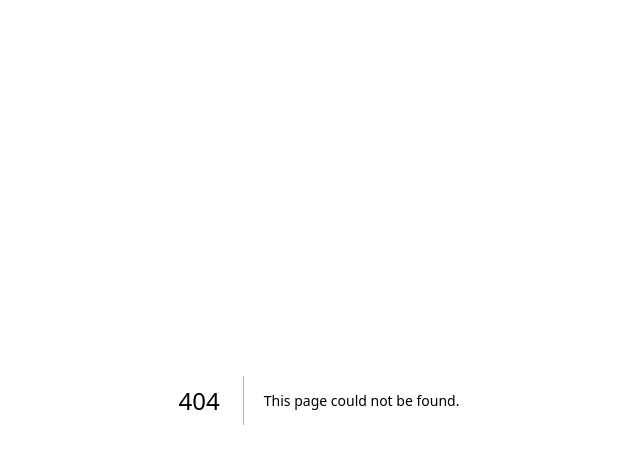
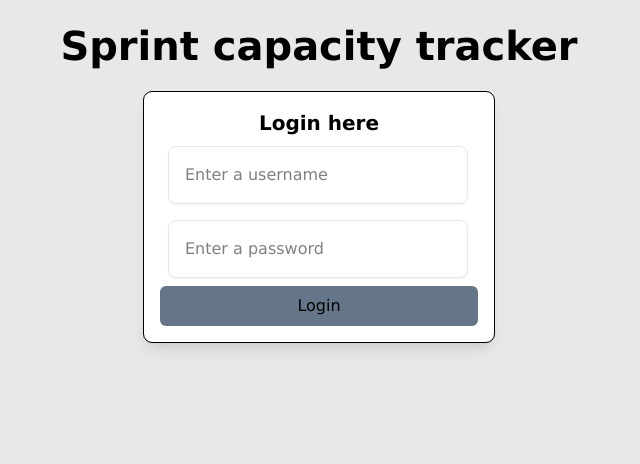
Before and after one commit to SamAld06/sprint-capacity-tracker, a Next.js app: page /login in a window 1280 px wide. Before the commit this address had no page. Shown: the top 464 px of the page, without its empty margins (321-961 px from the left). Built offline with nearby package versions, Linux system fonts and the light colour scheme.

Commit message:
SCT-10 Finish styling for form

```diff
--- a/src/app/globals.css
+++ b/src/app/globals.css
@@ -1,7 +1,7 @@
 @import "tailwindcss";
 
 :root {
-  --background: #647687;
+  --background: #e8e8e8;
   --foreground: #171717;
 }
 
--- a/src/app/login/login.tsx
+++ b/src/app/login/page.tsx
@@ -1,3 +1,5 @@
+"use client"
+
 import styles from './styles.module.css'
 import { useState } from "react";
 
@@ -6,10 +8,10 @@ export default function Login() {
   const [currentPassword, setCurrentPassword] = useState("");
   const [error, setError] = useState("");
 
-  const handleSubmit = async (e) => {
+  const handleSubmit = async (e: React.FormEvent) => {
     e.preventDefault();
     const res = await fetch("http://localhost:3000/login", {});
-
+    const data = await res.json();
     if (!res.ok) {
       setError(data.error);
     } else {
@@ -18,19 +20,22 @@ export default function Login() {
   };
   return (
     <main className={styles.root}>
-      <h1 className={styles.header}>Please login here</h1>
-      <form onSubmit={handleSubmit}>
+      <h1 className={styles.header}>Sprint capacity tracker</h1>
+      <form onSubmit={handleSubmit} className={styles.form}>
+        <p className={styles.formTitle}>Login here</p>
         <input
+          className={styles.input}
           placeholder="Enter a username"
           value={currentUsername}
           onChange={(e) => setCurrentUsername(e.target.value)}
         />
         <input
+          className={styles.input}
           placeholder="Enter a password"
           value={currentPassword}
           onChange={(e) => setCurrentPassword(e.target.value)}
         />
-        <button>Login</button>
+        <button className={styles.button}>Login</button>
       </form>
     </main>
   );
--- /dev/null
+++ b/src/app/login/styles.module.css
@@ -0,0 +1,55 @@
+.root {
+    color: black;
+    flex-direction: column;
+    justify-items: center;
+}
+
+.header {
+    display: flex;
+    font-size: 40px;
+    font-weight: bold;
+    justify-content: center;
+    padding: 1rem;
+}
+
+.form {
+    display: block;
+    background-color: #fff;
+    padding: 1rem;
+    max-width: 350px;
+    align-items: center;
+    box-shadow: 0 10px 15px -3px rgba(0, 0, 0, 0.1), 0 4px 6px -2px rgba(0, 0, 0, 0.05);
+    border-radius: 0.5rem;
+    outline: solid;
+    outline-width: 0.1rem;
+    justify-content: space-around;
+}
+
+.formTitle {
+    font-weight: 600;
+    text-align: center;
+    font-size: 1.25rem;
+}
+
+.input {
+    padding: 1rem;
+    background-color: #fff;
+    font-size: 1rem;
+    width: 300px;
+    box-shadow: 0 1px 2px 0 rgba(0, 0, 0, 0.05);
+    border-radius: 0.5rem;
+    border: 1px solid #e5e7eb;
+    outline: none;
+    margin: 8px;
+}
+
+.button {
+    display: block;
+    border-radius: 6px;
+    padding: 0.5rem 1.5rem;
+    border: none;
+    color: black;
+    background-color: #647687;
+    cursor: pointer;
+    width: 100%;
+}
--- a/src/app/page.tsx
+++ b/src/app/page.tsx
@@ -12,7 +12,7 @@ export default function Home() {
         <Link href="/groups">
           <button className={styles.button}>Create group</button>
         </Link>
-        <Link href="/account">
+        <Link href="/login">
           <button className={styles.button}>Create account</button>
         </Link>
         <Link href="/groups">
```
